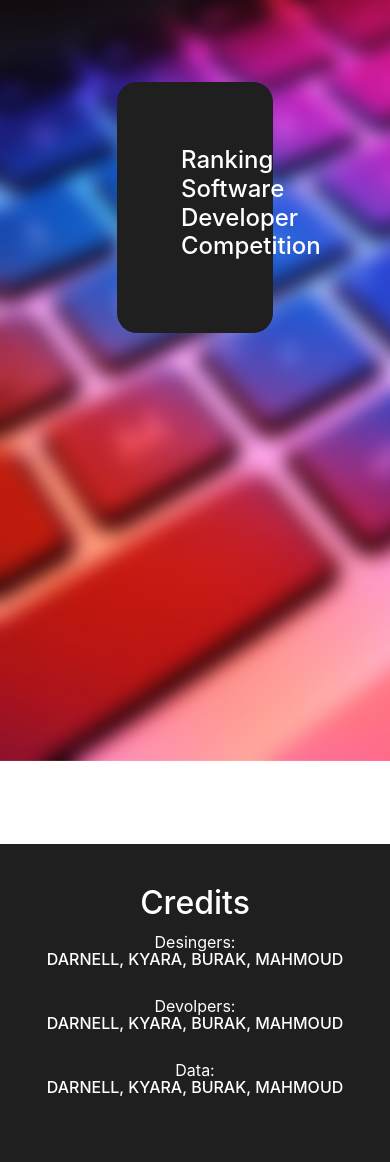
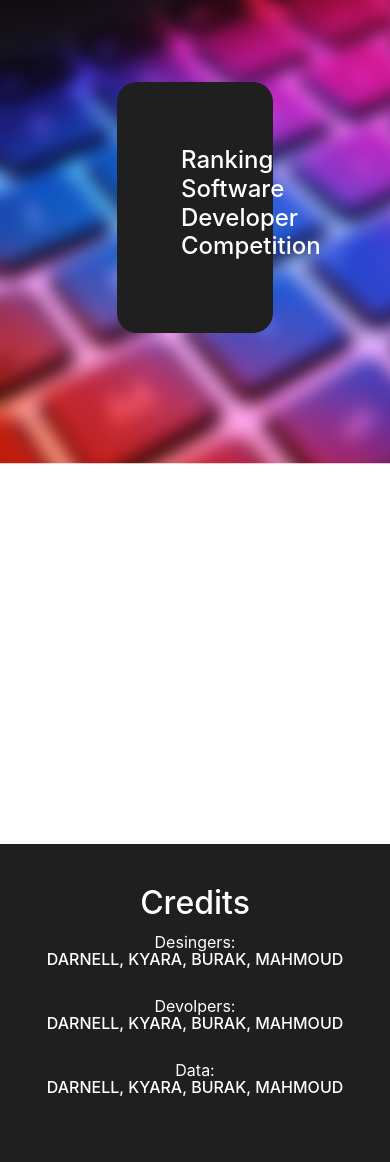
Before and after one commit to sito777/Ranking, a PHP site: page / in a window 390 px wide. Run offline with PHP 8.4, Linux system fonts and the light colour scheme; data that the repository does not hold is empty.

Commit message:
nieuwste versie

```diff
--- a/css/styles.css
+++ b/css/styles.css
@@ -17,7 +17,7 @@ body {
 @media only screen and (max-width: 1200px){
     #fixed-bg {
     position: fixed;
-    width: 150%;
+    width: 140%;
     z-index: -1;
     }
 }
@@ -25,7 +25,7 @@ body {
 @media only screen and (max-width: 900px){
     #fixed-bg {
     position: fixed;
-    width: 180%;
+    width: 170%;
     z-index: -1;
     }
 }
@@ -33,7 +33,7 @@ body {
 @media only screen and (max-width: 750px){
     #fixed-bg {
     position: fixed;
-    width: 220%;
+    width: 200%;
     z-index: -1;
     }
 }
@@ -41,7 +41,7 @@ body {
 @media only screen and (max-width: 600px){
     #fixed-bg {
     position: fixed;
-    width: 260%;
+    width: 240%;
     z-index: -1;
     }
 }
--- a/index.php
+++ b/index.php
@@ -29,7 +29,7 @@ if (!$result)
     <!-- Bootstrap CSS -->
     <link rel="stylesheet" href="https://cdn.jsdelivr.net/npm/bootstrap@4.5.3/dist/css/bootstrap.min.css" integrity="sha384-TX8t27EcRE3e/ihU7zmQxVncDAy5uIKz4rEkgIXeMed4M0jlfIDPvg6uqKI2xXr2" crossorigin="anonymous">
     <link rel="stylesheet" href="css/styles.css">
-
+    <link rel="icon" href="images/favicon.png" type="image" sizes="16x16">
     <title>Ranking SD</title>
 </head>
 
```
Also changed, not shown: images/background.jpg, images/favicon.png (added), images/faviconW.png (added), 1 other file.
